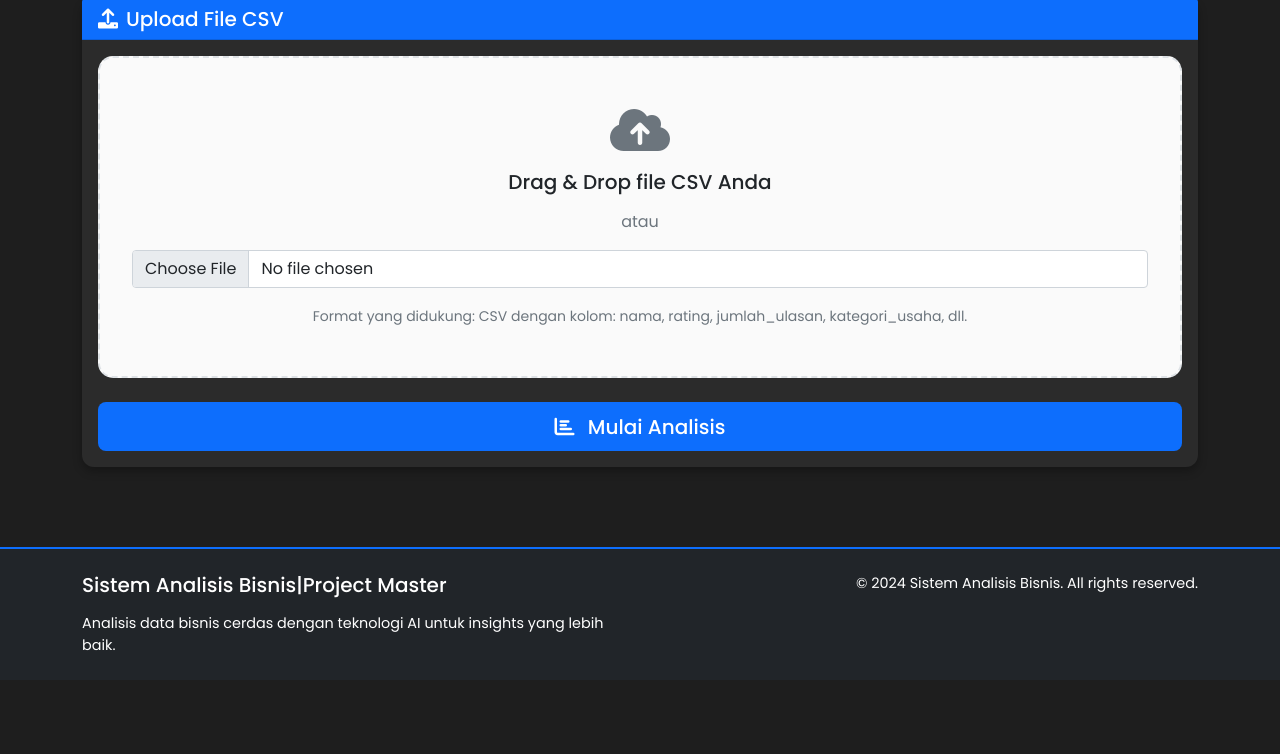
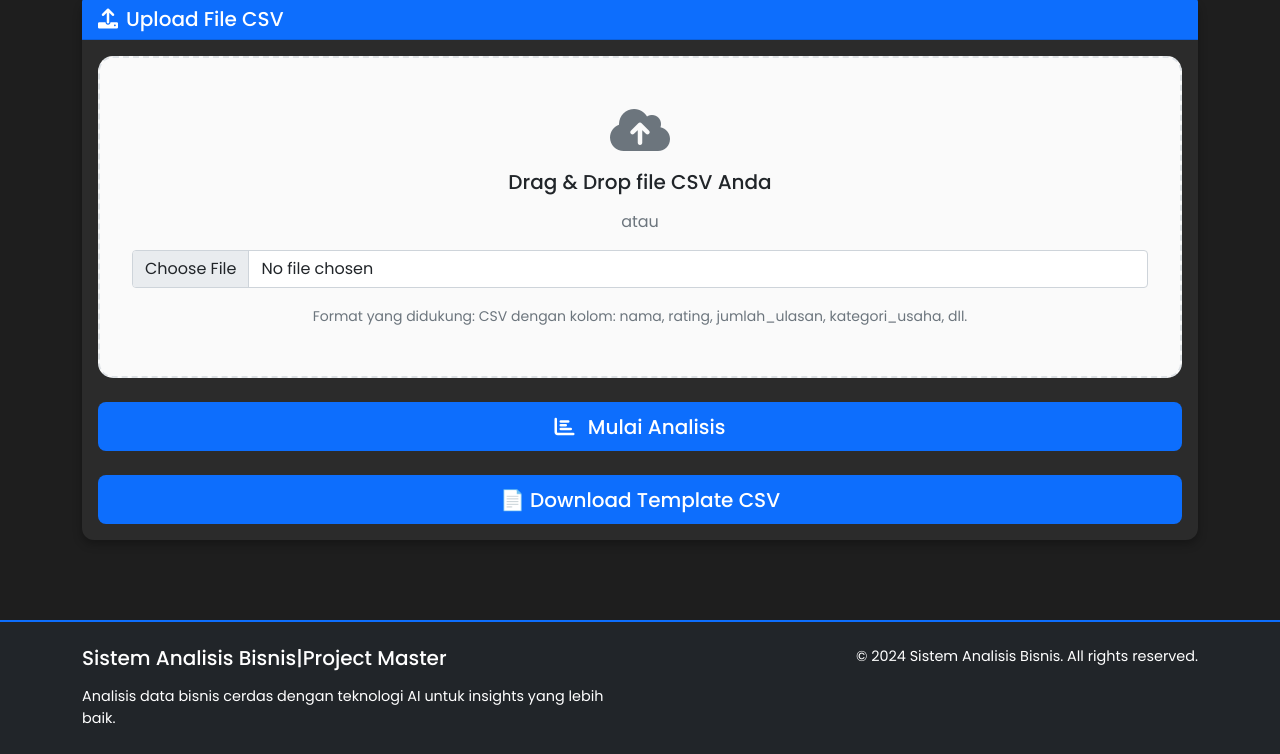
Before and after one commit to ahmadshol/Flask-App-Analyze-clients, a Flask app: page /analyze in a window 1280 px wide. Shown: the part 187-941 px from the top of the page. Before the commit the page ends 838 px from the top, so only its background shows below. Run offline with Flask 3, Linux system fonts and the light colour scheme.

Commit message:
update: download template

```diff
--- a/main.py
+++ b/main.py
@@ -433,6 +433,28 @@ def download_results():
         flash(f"Gagal membuat file CSV: {str(e)}", "error")
         return redirect(url_for('analyze_business'))
 
+@app.route('/download_template')
+def download_template():
+    try:
+        # Buat template CSV sesuai kolom wajib
+        columns = ["nama", "nomor_telepon", "kategori_usaha", "lokasi", "rating", "jumlah_ulasan", "email", "website"]
+        df_template = pd.DataFrame(columns=columns)
+
+        # Simpan ke buffer
+        buffer = io.BytesIO()
+        df_template.to_csv(buffer, index=False, encoding="utf-8-sig")
+        buffer.seek(0)
+
+        return send_file(
+            buffer,
+            as_attachment=True,
+            download_name="template_data_bisnis.csv",
+            mimetype="text/csv"
+        )
+    except Exception as e:
+        flash(f"Error membuat template CSV: {str(e)}", "error")
+        return redirect(url_for("analyze_business"))
+
 
 if __name__ == "__main__":
     app.run(host='0.0.0.0', debug=True)
--- a/templates/analyze_business.html
+++ b/templates/analyze_business.html
@@ -82,6 +82,7 @@
                         <button type="submit" class="btn btn-primary btn-lg w-100">
                             <i class="fas fa-chart-bar me-2"></i> Mulai Analisis
                         </button>
+                        <a href="{{ url_for('download_template') }}" class="btn btn-primary btn-lg w-100 mt-4"> 📄 Download Template CSV</a>
                     </form>
                 </div>
             </div>
--- a/templates/index.html
+++ b/templates/index.html
@@ -90,7 +90,7 @@
                         <span class="h4 mb-0">1</span>
                     </div>
                     <h5>Upload Data</h5>
-                    <p class="text-muted">Upload file CSV berisi data bisnis Anda</p>
+                    <p class="text-muted">file CSV berisi kolom nama,nomor_telepon, kategori_usaha, lokasi, rating, jumlah_ulasan, email, website</p>
                 </div>
             </div>
 
```
